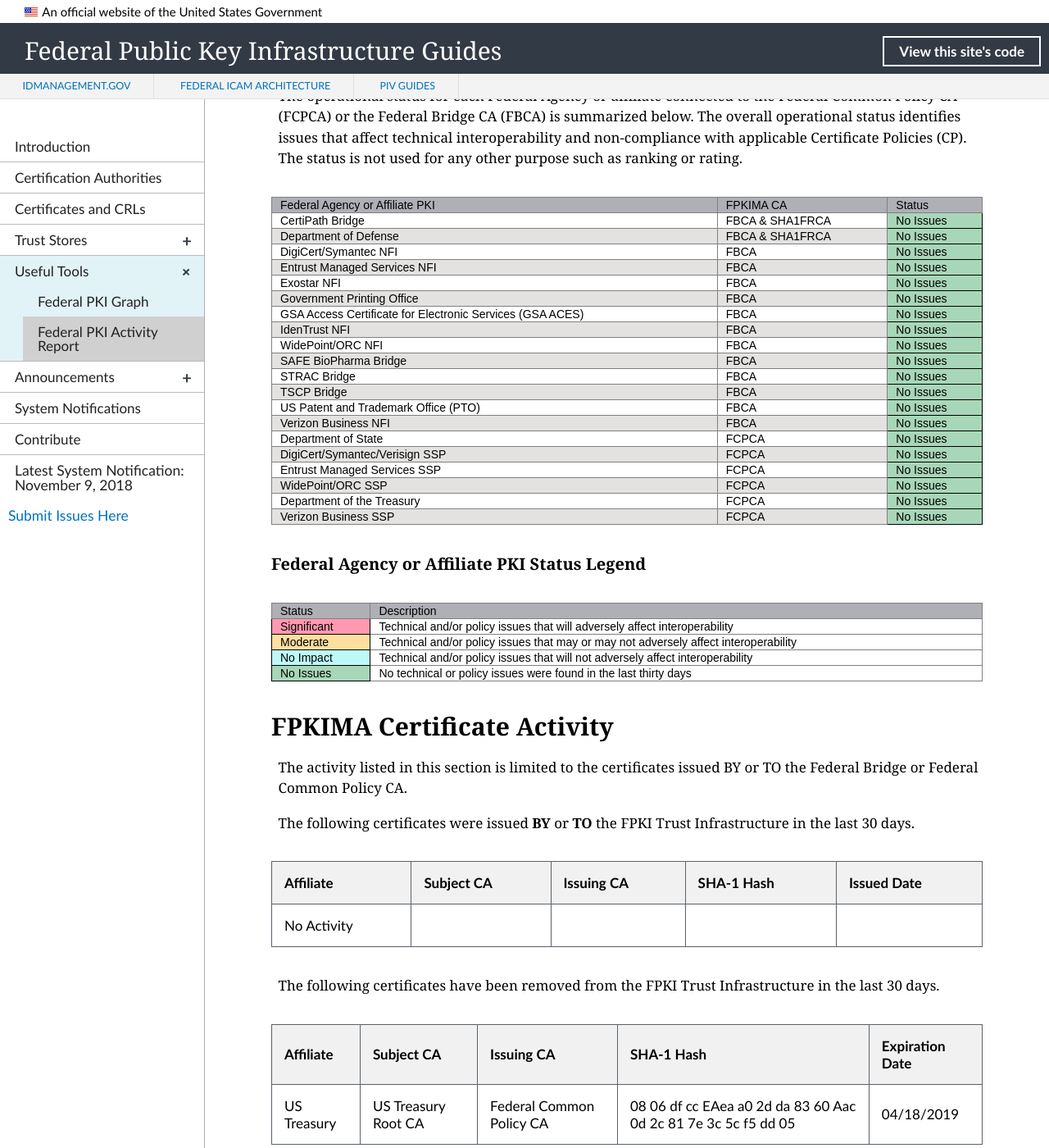
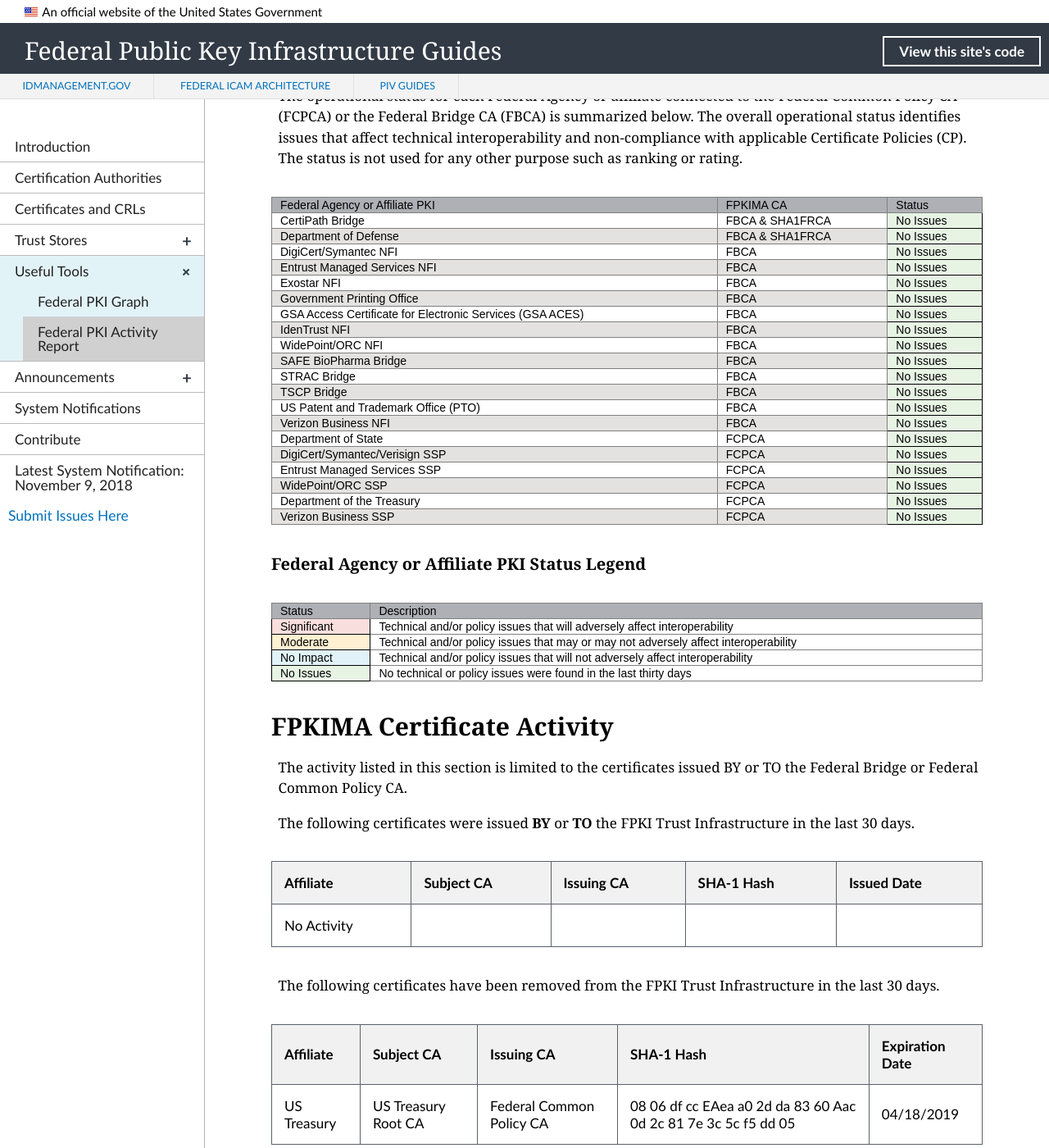
Before and after one commit to GSA/fpki-guides, a Jekyll site: the page built from _tools/03_fpki_activity_report.md, in a window 1280 px wide and 1400 px high, scrolled down 604 px. Shown: the whole window at 82% size. Built offline with Jekyll 4.4.1, drawn with Linux system fonts in a browser that asks for light colours; nearby versions of some CDN libraries; library files that are not in the unit come from our copies.

Commit message:
Guide palette

```diff
--- a/_includes/fpkiar-status-table.html
+++ b/_includes/fpkiar-status-table.html
@@ -2,21 +2,21 @@
 <!--
 <script type="text/javascript" src="{{ site.baseurl }}/assets/js/jquery-2.0.2.min.js"></script>
 <script type="text/javascript" src="{{ site.baseurl }}/assets/js/bootstrap.min.js"></script>
-Green - d52n
-Blue - hyan
-Yellow - s7ni
-Red - mnhx
+Red - mnhx (USDS - #A8D6B8 | Guide - #f9dede)
+Yellow - s7ni (USDS - #BEF9F9 | Guide - #fff1d2)
+Blue - hyan (USDS - #FDE0A0 | Guide - #e1f3f8)
+Green - d52n (USDS-#FF99AF | Guide - #e7f4e4)
 -->
 
 <div class="container">
     <style type="text/css">
         .tg  {border-collapse:collapse;border-spacing:0;}
-        .tg td{font-family:Cambria;font-size:13px;padding:1px 10px;border-style:solid;border-width:1px;overflow:hidden;word-break:normal;border-color:black;}
-        .tg th{font-family:Cambria;font-size:13px;font-weight:normal;padding:1px 10px;border-style:solid;border-width:1px;overflow:hidden;word-break:normal;border-color:black;}
-        .tg .tg-mnhx{background-color:#FF99AF;text-align:left;vertical-align:top}
-        .tg .tg-s7ni{background-color:#FDE0A0;text-align:left;vertical-align:top}
-        .tg .tg-hyan{background-color:#BEF9F9;text-align:left;vertical-align:top}
-        .tg .tg-d52n{background-color:#A8D6B8;text-align:left;vertical-align:top}
+        .tg td{font-family:Cambria, Georgia, serif;font-size:13px;padding:1px 10px;border-style:solid;border-width:1px;overflow:hidden;word-break:normal;border-color:black;}
+        .tg th{font-family:Cambria, Georgia, serif;font-size:13px;font-weight:normal;padding:1px 10px;border-style:solid;border-width:1px;overflow:hidden;word-break:normal;border-color:black;}
+        .tg .tg-mnhx{background-color:#f9dede;text-align:left;vertical-align:top}
+        .tg .tg-s7ni{background-color:#fff1d2;text-align:left;vertical-align:top}
+        .tg .tg-hyan{background-color:#e1f3f8;text-align:left;vertical-align:top}
+        .tg .tg-d52n{background-color:#e7f4e4;text-align:left;vertical-align:top}
         .tg .tg-llyw{background-color:#aeb0b5;border-color:inherit;text-align:left;vertical-align:top}
         .tg .tg-0pky{border-color:inherit;text-align:left;vertical-align:top}
         .tg .tg-y698{background-color:#e4e2e0;border-color:inherit;text-align:left;vertical-align:top}
```
